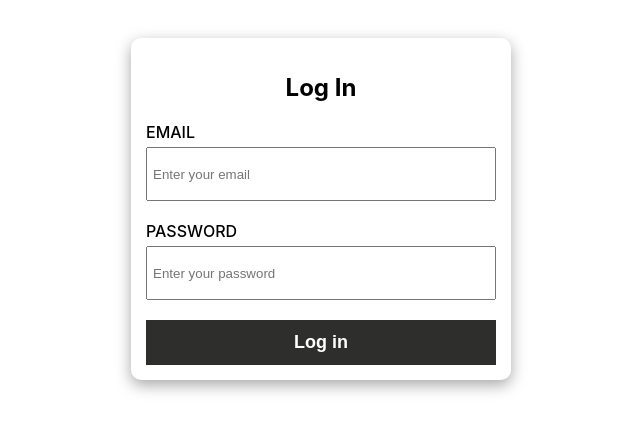
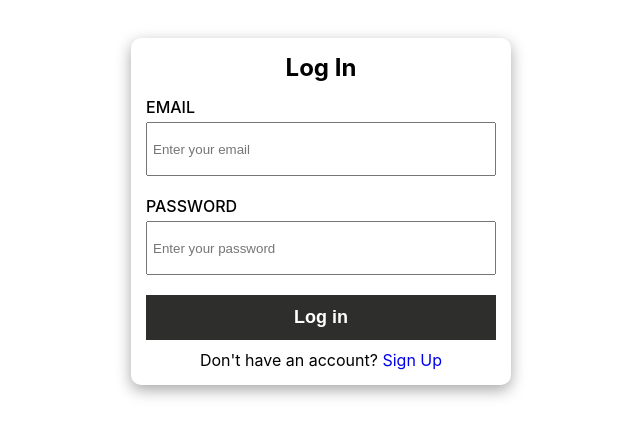
Before and after one commit to shubhamkr2/dot-and-key-project, a React (Create React App) app in the folder client/: page /login in a window 1280 px wide. Shown: the top 436 px of the page, without its empty margins (319-959 px from the left). Built offline with nearby package versions, Linux system fonts and the light colour scheme.

Commit message:
login page updated

```diff
--- a/client/src/Pages/LogIn.jsx
+++ b/client/src/Pages/LogIn.jsx
@@ -1,5 +1,6 @@
 import React from "react";
 import styles from "../Styles/LogIn.module.css";
+import { Link } from "react-router-dom";
 
 function LogIn() {
   return (
@@ -18,6 +19,9 @@
           <button>Log in</button>
         </form>
       </div>
+      <span>
+        Don't have an account? <Link to="/signup">Sign Up</Link>
+      </span>
     </div>
   );
 }
--- a/client/src/Styles/LogIn.module.css
+++ b/client/src/Styles/LogIn.module.css
@@ -9,6 +9,8 @@
 }
 .container h2{
     text-align: center;
+    margin: 0%;
+    margin-bottom: 15px;
 }
 .form_container div {
   display: flex;
```
